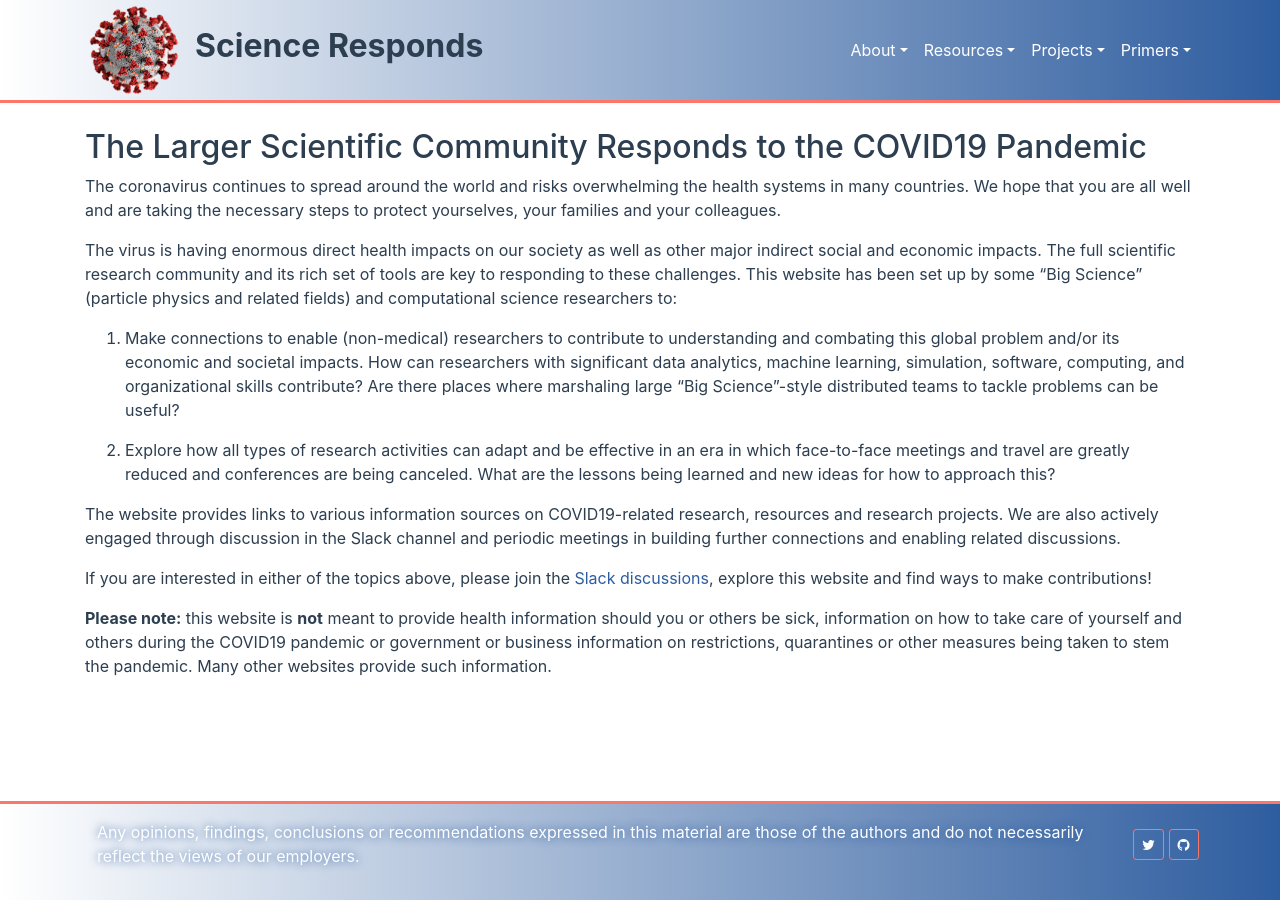
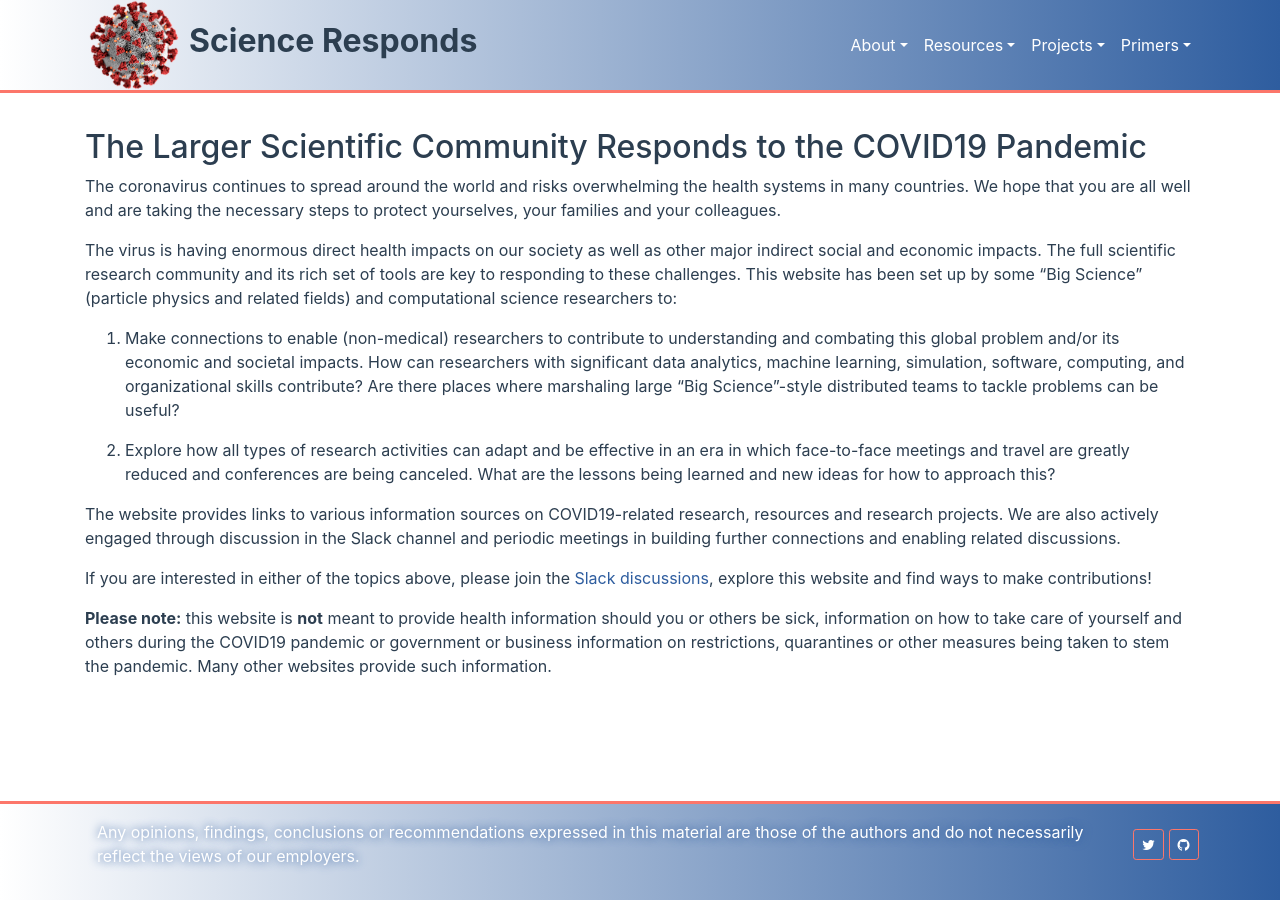
Before and after one commit to science-responds/science-responds.github.io-source, a Jekyll site: the page built from index.md, in a window 1280 px wide. Built offline with Jekyll 4.4.1, drawn with Linux system fonts in a browser that asks for light colours.

Commit message:
Fix bar spacing in odd sizes

```diff
--- a/_includes/navbar.html
+++ b/_includes/navbar.html
@@ -1,8 +1,8 @@
 <nav class="navbar navbar-expand-md navbar-dark fixed-top bg-dark">
     <div class="container">
-        <a class="navbar-brand" href="/"><span><img src="/assets/images/598px-SARS-CoV-2_without_background.png" alt="Science Responds" height="89.7px" width="90px"></span></a>
+      <div class=navbar-img><a class="navbar-brand" href="/"><img src="/assets/images/598px-SARS-CoV-2_without_background.png" alt="Science Responds"></a></div>
         <div class="blurb">
-        <h2><b>Science Responds</b></h2>
+        <h2>Science Responds</h2>
         </div><!-- /.blurb -->
         <button class="navbar-toggler navbar-toggler-right" type="button" data-toggle="collapse" data-target="#navbarCollapse" aria-controls="navbarCollapse" aria-expanded="false" aria-label="Toggle navigation">
             <span class="navbar-toggler-icon"></span>
--- a/assets/css/style.scss
+++ b/assets/css/style.scss
@@ -469,8 +469,50 @@ div.project {
   }
 }
 
+.navbar > .container  {
+  flex-wrap: nowrap;
+}
+
 
 div.description {
   border-bottom: #FC766A solid 3px;
   margin-bottom: 1em;
 }
+
+div.navbar-img {
+  flex: 0 0 100px;
+}
+
+a.navbar-brand {
+  padding: 0;
+  margin: 0;
+}
+
+a.navbar-brand>img {
+  height: 89.7px;
+  width: 90px;
+}
+
+div.blurb>h2 {
+  font-weight: bold;
+}
+
+div.blurb {
+  flex: 1 1 400px;
+}
+
+.navbar-toggler {
+  flex: 0 0;
+}
+
+.navbar-expand-md .navbar-collapse {
+  flex-shrink: 0;
+}
+
+.navbar {
+  padding: 0 .2rem 0 .4rem;
+
+  @media only screen and (min-width: 500px) {
+    padding: 0 .5rem 0 1rem;
+  }
+}
```
